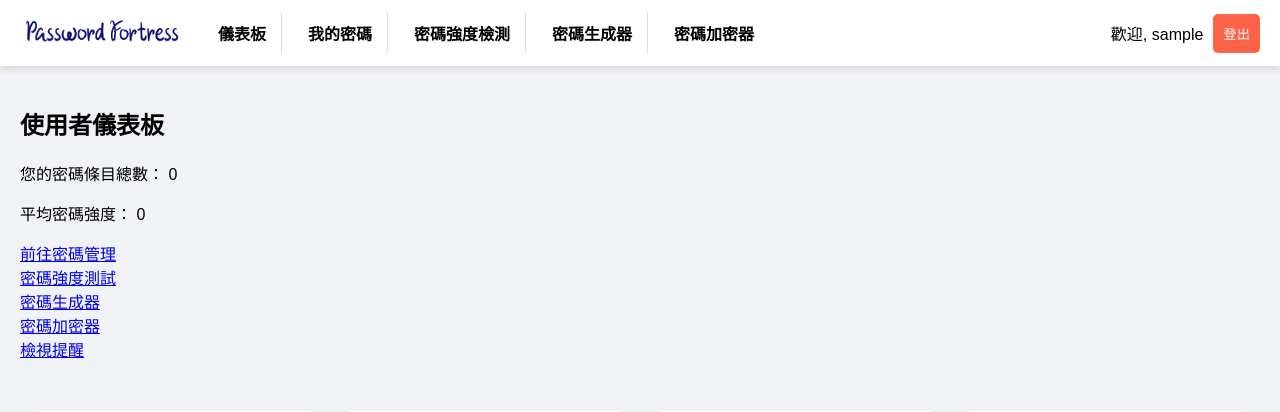
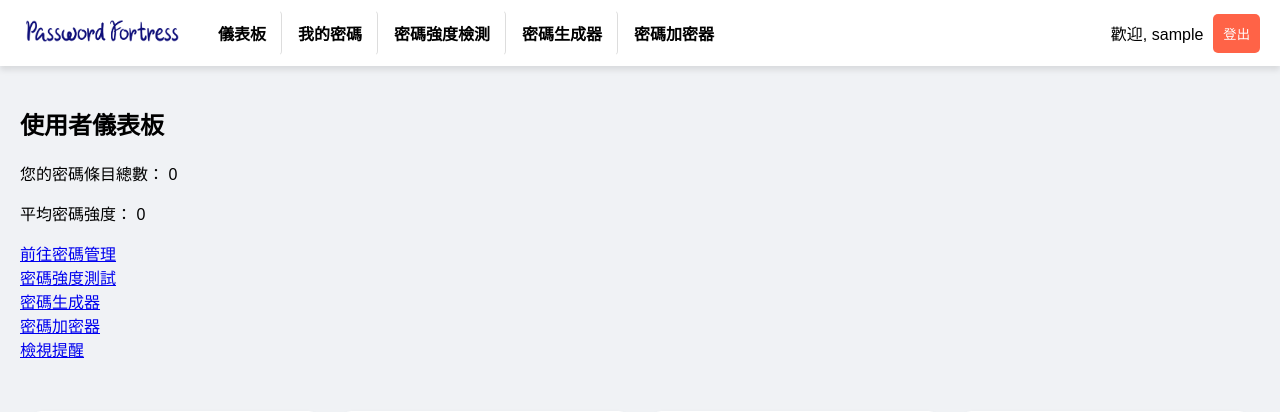
Before and after one commit to alvinlo62/Password-Fortress, a Flask app: page /dashboard/ in a window 1280 px wide. Shown: the top 412 px of the page. Run offline with Flask 3, Linux system fonts and the light colour scheme; the visitor is signed in with stand-in values (Sample User, id 1); data that the repository does not hold is empty.

Commit message:
update menu items

```diff
--- a/templates/base.html
+++ b/templates/base.html
@@ -34,7 +34,8 @@
 
         .nav {
             display: flex;
-            gap: 10px;
+            align-items: center; /* 讓文字垂直置中 */
+            gap: 0px;
         }
 
         .nav a {
```
